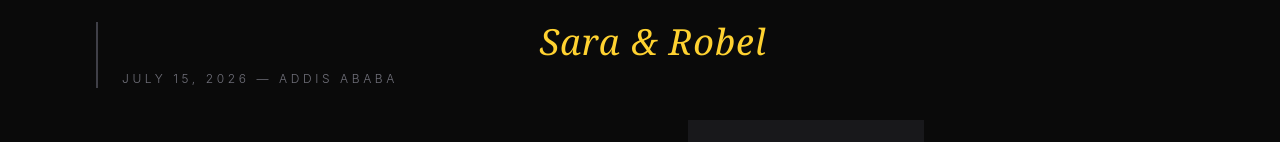
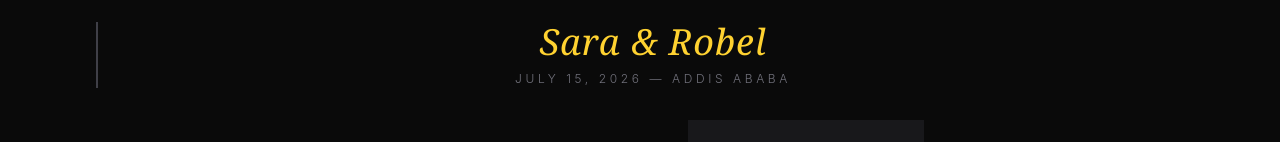
Before and after one commit to petroshambir/film-production-portfolio, a React (Vite) app in the folder client/: page /home in a window 1280 px wide. Shown: the part 658-800 px from the top of the page. Built offline with nearby package versions, Linux system fonts and the light colour scheme.

Commit message:
styl date

```diff
--- a/client/src/pages/Home.jsx
+++ b/client/src/pages/Home.jsx
@@ -644,7 +644,7 @@ function Home() {
               <h3 className="text-4xl font-serif italic text-amber-300 tracking-wide text-center">
                 {section.names}
               </h3>
-              <p className="text-[12px] uppercase tracking-[0.3em] text-zinc-500 mt-2 font-light">
+              <p className="text-[12px] uppercase tracking-[0.3em] text-zinc-500 mt-2 font-light text-center">
                 {section.date}
               </p>
             </div>
```
